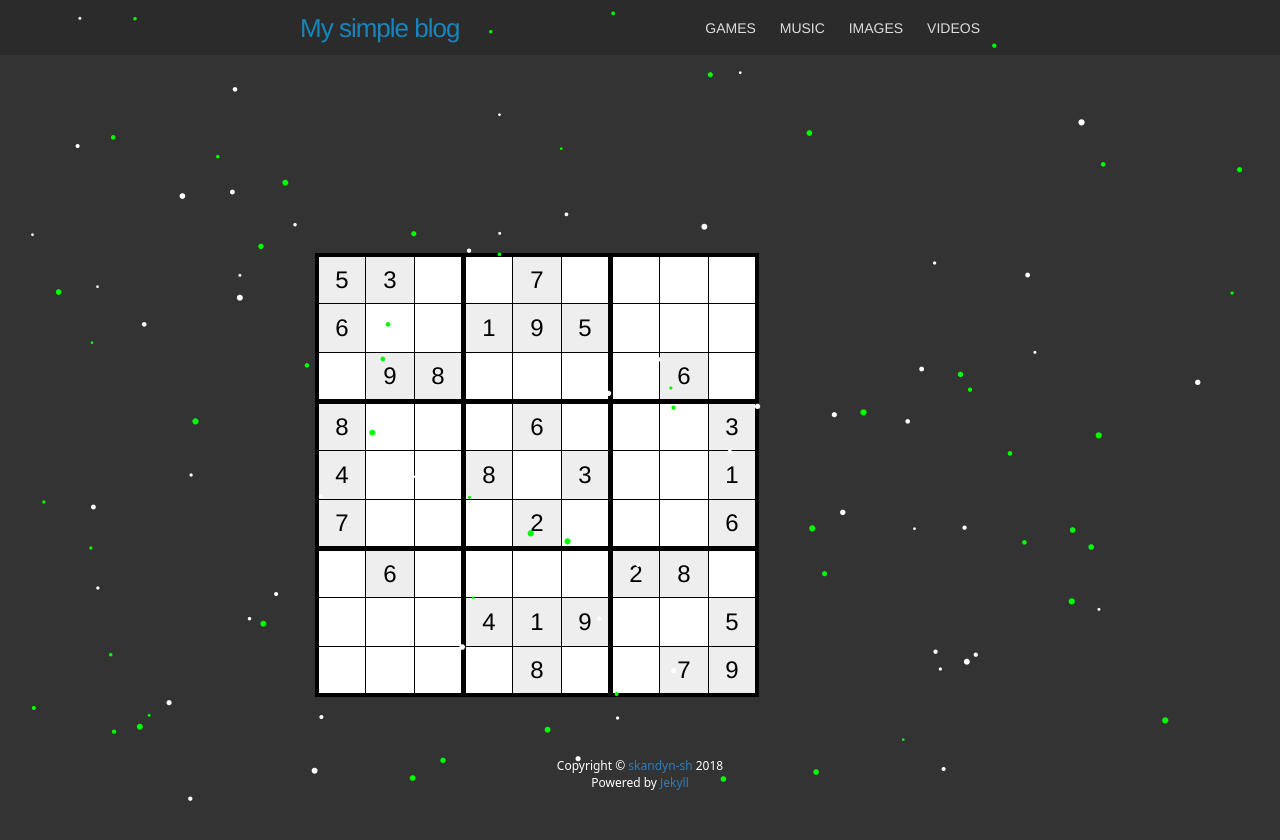
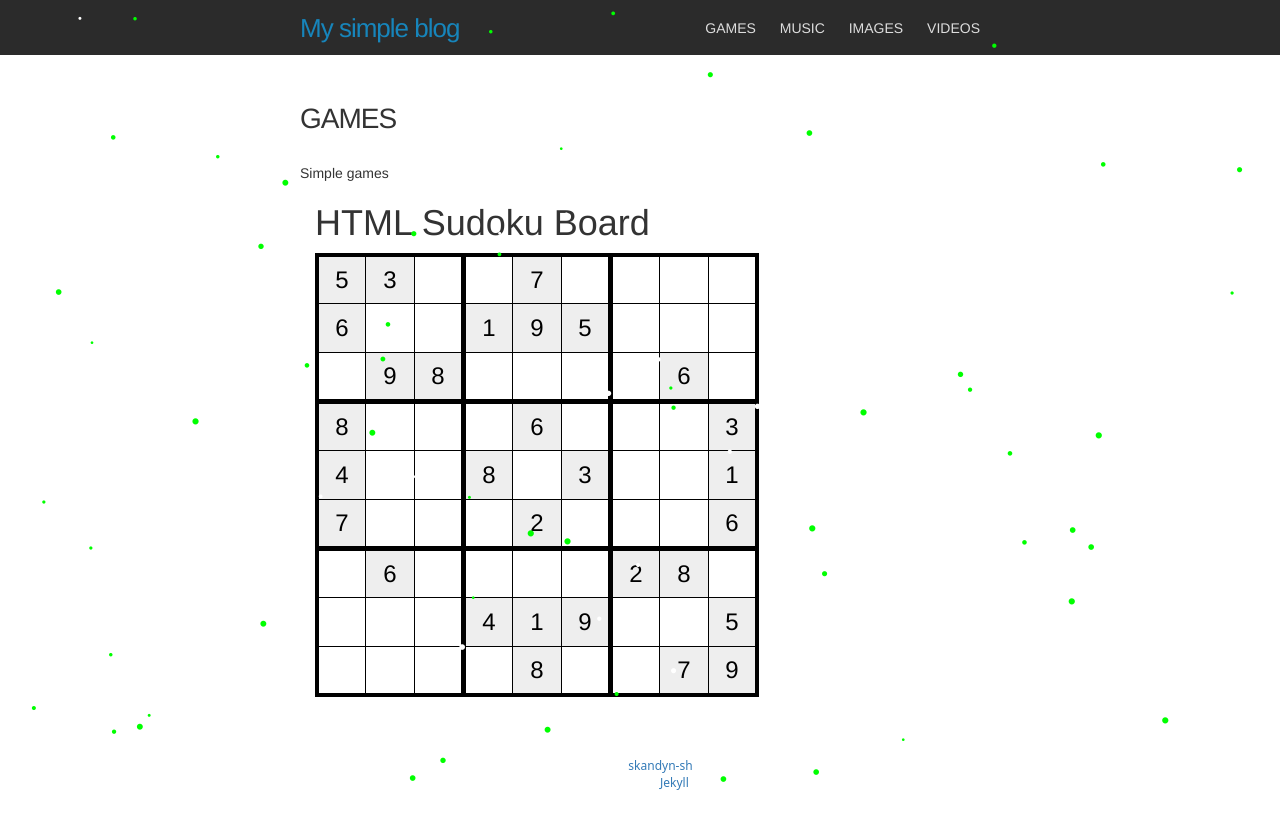
Before and after one commit to skandyn-sh/skandyn-sh.github.io, a Jekyll site: the page built from games.html, in a window 1280 px wide. Shown: the top 840 px of the page. Built offline with Jekyll 4.4.1, drawn with Linux system fonts in a browser that asks for light colours; nearby versions of some CDN libraries; library files that are not in the unit come from our copies; comment, search, counter and statistics services are not loaded.

Commit message:
Update games.html

```diff
--- a/games.html
+++ b/games.html
@@ -3,8 +3,7 @@
 title: GAMES
 permalink: /games/
 ---
-coming soon
-
+Simple games
 
 <!DOCTYPE html>
 <html lang="en">
@@ -20,16 +19,19 @@
     <style type="text/css">
 
       html, body {
-        background-color: #333333
+        background-color: ##333333
       }
+
       table {
         border: 2px solid #000000;
       }
+
       td {
         border: 1px solid #000000;
         text-align: center;
         vertical-align: middle;
       }
+
       input {
         color: #000000;
         padding: 0;
@@ -41,45 +43,56 @@
         background-color: #FFFFFF;
         outline: none;
       }
+
       input:disabled {
         background-color: #EEEEEE;
       }
+
       #cell-0,  #cell-1,  #cell-2  { border-top:    2px solid #000000; }
       #cell-2,  #cell-11, #cell-20 { border-right:  2px solid #000000; }
       #cell-18, #cell-19, #cell-20 { border-bottom: 2px solid #000000; }
       #cell-0,  #cell-9,  #cell-18 { border-left:   2px solid #000000; }
+
       #cell-3,  #cell-4,  #cell-5  { border-top:    2px solid #000000; }
       #cell-5,  #cell-14, #cell-23 { border-right:  2px solid #000000; }
       #cell-21, #cell-22, #cell-23 { border-bottom: 2px solid #000000; }
       #cell-3,  #cell-12, #cell-21 { border-left:   2px solid #000000; }
+
       #cell-6,  #cell-7,  #cell-8  { border-top:    2px solid #000000; }
       #cell-8,  #cell-17, #cell-26 { border-right:  2px solid #000000; }
       #cell-24, #cell-25, #cell-26 { border-bottom: 2px solid #000000; }
       #cell-6,  #cell-15, #cell-24 { border-left:   2px solid #000000; }
+
       #cell-27, #cell-28, #cell-29 { border-top:    2px solid #000000; }
       #cell-29, #cell-38, #cell-47 { border-right:  2px solid #000000; }
       #cell-45, #cell-46, #cell-47 { border-bottom: 2px solid #000000; }
       #cell-27, #cell-36, #cell-45 { border-left:   2px solid #000000; }
+
       #cell-30, #cell-31, #cell-32 { border-top:    2px solid #000000; }
       #cell-32, #cell-41, #cell-50 { border-right:  2px solid #000000; }
       #cell-48, #cell-49, #cell-50 { border-bottom: 2px solid #000000; }
       #cell-30, #cell-39, #cell-48 { border-left:   2px solid #000000; }
+
       #cell-33, #cell-34, #cell-35 { border-top:    2px solid #000000; }
       #cell-35, #cell-44, #cell-53 { border-right:  2px solid #000000; }
       #cell-51, #cell-52, #cell-53 { border-bottom: 2px solid #000000; }
       #cell-33, #cell-42, #cell-51 { border-left:   2px solid #000000; }
+
       #cell-54, #cell-55, #cell-56 { border-top:    2px solid #000000; }
       #cell-56, #cell-65, #cell-74 { border-right:  2px solid #000000; }
       #cell-72, #cell-73, #cell-74 { border-bottom: 2px solid #000000; }
       #cell-54, #cell-63, #cell-72 { border-left:   2px solid #000000; }
+
       #cell-57, #cell-58, #cell-59 { border-top:    2px solid #000000; }
       #cell-59, #cell-68, #cell-77 { border-right:  2px solid #000000; }
       #cell-75, #cell-76, #cell-77 { border-bottom: 2px solid #000000; }
       #cell-57, #cell-66, #cell-75 { border-left:   2px solid #000000; }
+
       #cell-60, #cell-61, #cell-62 { border-top:    2px solid #000000; }
       #cell-62, #cell-71, #cell-80 { border-right:  2px solid #000000; }
       #cell-78, #cell-79, #cell-80 { border-bottom: 2px solid #000000; }
       #cell-60, #cell-69, #cell-78 { border-left:   2px solid #000000; }
+
     </style>
   </head>
   <body>
```
